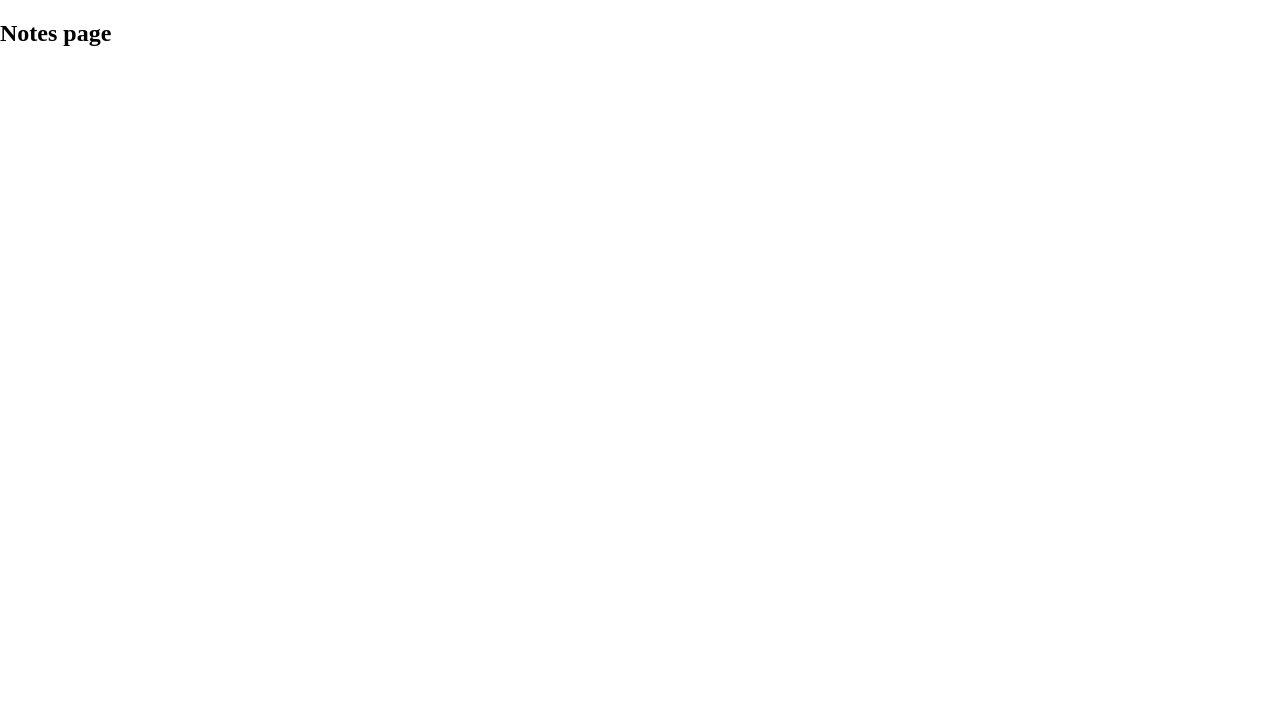
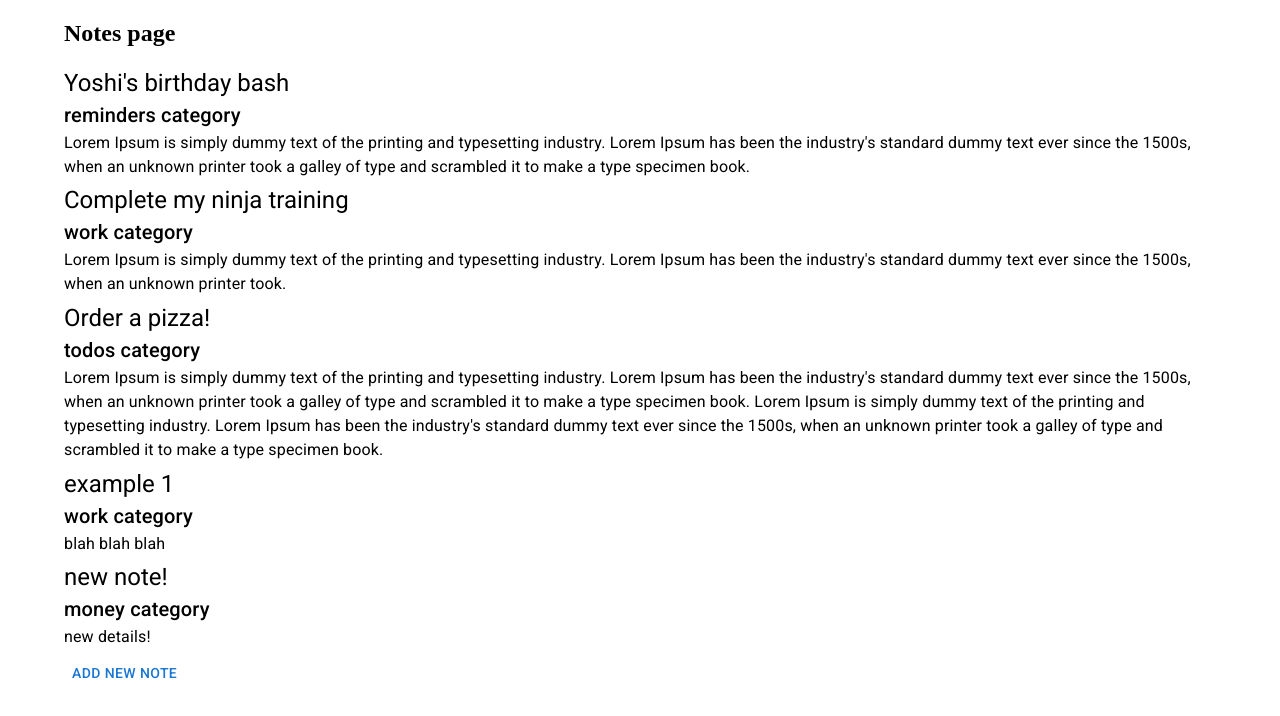
Before and after one commit to calebscode/material-ui-tut, a React (Vite) app: page / in a window 1280 px wide. Shown: the top 716 px of the page. Built offline with nearby package versions, Linux system fonts and the light colour scheme; data requests are answered from the project's data file.

Commit message:
added db functionality

```diff
--- /dev/null
+++ b/data/db.json
@@ -0,0 +1,34 @@
+{
+  "notes": [
+    {
+      "title": "Yoshi's birthday bash",
+      "details": "Lorem Ipsum is simply dummy text of the printing and typesetting industry. Lorem Ipsum has been the industry's standard dummy text ever since the 1500s, when an unknown printer took a galley of type and scrambled it to make a type specimen book.",
+      "category": "reminders",
+      "id": 1
+    },
+    {
+      "title": "Complete my ninja training",
+      "details": "Lorem Ipsum is simply dummy text of the printing and typesetting industry. Lorem Ipsum has been the industry's standard dummy text ever since the 1500s, when an unknown printer took.",
+      "category": "work",
+      "id": 2
+    },
+    {
+      "title": "Order a pizza!",
+      "details": "Lorem Ipsum is simply dummy text of the printing and typesetting industry. Lorem Ipsum has been the industry's standard dummy text ever since the 1500s, when an unknown printer took a galley of type and scrambled it to make a type specimen book.\nLorem Ipsum is simply dummy text of the printing and typesetting industry. Lorem Ipsum has been the industry's standard dummy text ever since the 1500s, when an unknown printer took a galley of type and scrambled it to make a type specimen book.",
+      "category": "todos",
+      "id": 3
+    },
+    {
+      "title": "example 1",
+      "details": "blah blah blah",
+      "category": "work",
+      "id": "f87e4041-fa96-4ee4-b88f-24d62ccc3f92"
+    },
+    {
+      "title": "new note!",
+      "details": "new details!",
+      "category": "money",
+      "id": "e0b59872-c883-44f4-98f0-052338d38f9d"
+    }
+  ]
+}
--- a/package.json
+++ b/package.json
@@ -15,6 +15,7 @@
     "@fontsource/roboto": "^5.0.8",
     "@mui/icons-material": "^5.15.2",
     "@mui/material": "^5.15.2",
+    "json-server": "^0.17.4",
     "react": "^18.2.0",
     "react-dom": "^18.2.0",
     "react-router-dom": "^6.21.1"
--- a/src/pages/Create.jsx
+++ b/src/pages/Create.jsx
@@ -4,6 +4,7 @@ import { Typography } from '@mui/material';
 import KeyboardArrowRightIcon from '@mui/icons-material/KeyboardArrowRight';
 import { useState } from 'react';
 import { Radio } from '@mui/material';
+import { useNavigate } from 'react-router-dom';
 
 const classes = {
   field : {
@@ -20,6 +21,8 @@ export default function Create() {
   const [titleError, setTitleError] = useState(false)
   const [detailsError, setDetailsError] = useState(false)
   const [category, setCategory] = useState('todos')
+
+  const navigate = useNavigate();
 
   function handleSubmit(e) {
     e.preventDefault()
@@ -39,6 +42,19 @@ export default function Create() {
       setDetails('')
       setCategory('todos')
       console.log(note)
+
+      // post it to the db
+      const url = 'http://localhost:3000/notes'
+      fetch(url, {
+        method : 'POST',
+        headers : {
+          'Content-type' : 'application/json'
+        },
+        body : JSON.stringify(note)
+      }).then(() => {
+        navigate('/')
+      })
+
     } else {
       console.log('failed to create new note')
     }
--- a/src/pages/Notes.jsx
+++ b/src/pages/Notes.jsx
@@ -1,5 +1,35 @@
+import { useEffect, useState } from "react"
+import { Button, Typography, Container } from '@mui/material';
+import { Link } from "react-router-dom";
+
+
 export default function Notes() {
+
+  const [notes, setNotes] = useState([])
+
+  useEffect(() => {
+
+    const url = 'http://localhost:3000/notes'
+    fetch(url)
+    .then((res) => res.json())
+    .then((data) => {
+        setNotes(data)
+      })
+    },[])
+
   return (
-    <h2>Notes page</h2>
+    <Container>
+      <h2>Notes page</h2>
+      {notes.map((note) => (
+        <div className="note" key={note.id}>
+          <Typography variant='h5'>{note.title}</Typography>
+          <Typography variant='h6'>{note.category} category</Typography>
+          <Typography gutterBottom variant='body1'>{note.details}</Typography>
+        </div>
+      ))}
+        <Link to='/create'>
+          <Button>Add New Note</Button>
+        </Link>
+    </Container>
   )
 }
```
Also changed, not shown: 1 other file (tests, documents, lock files or other folders).
